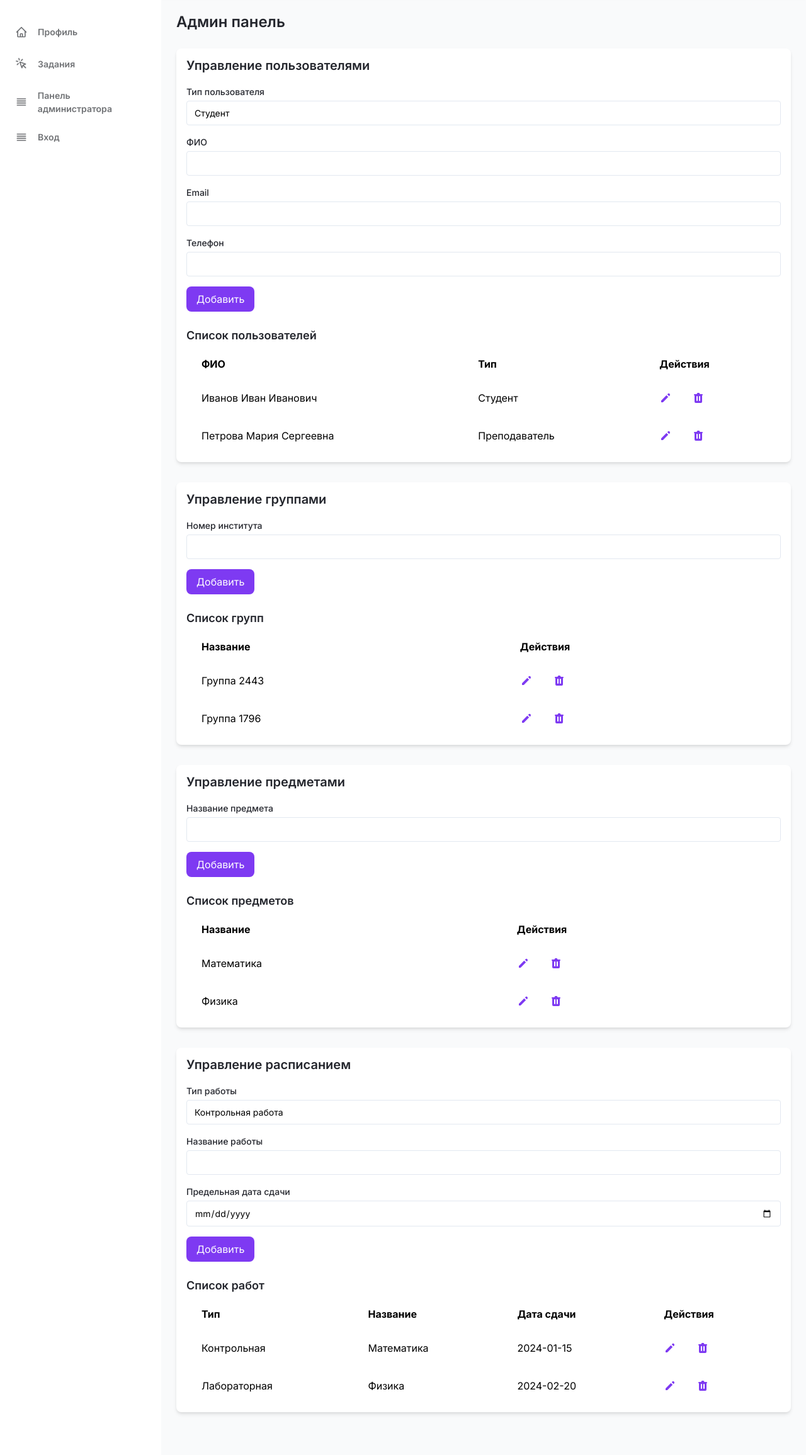
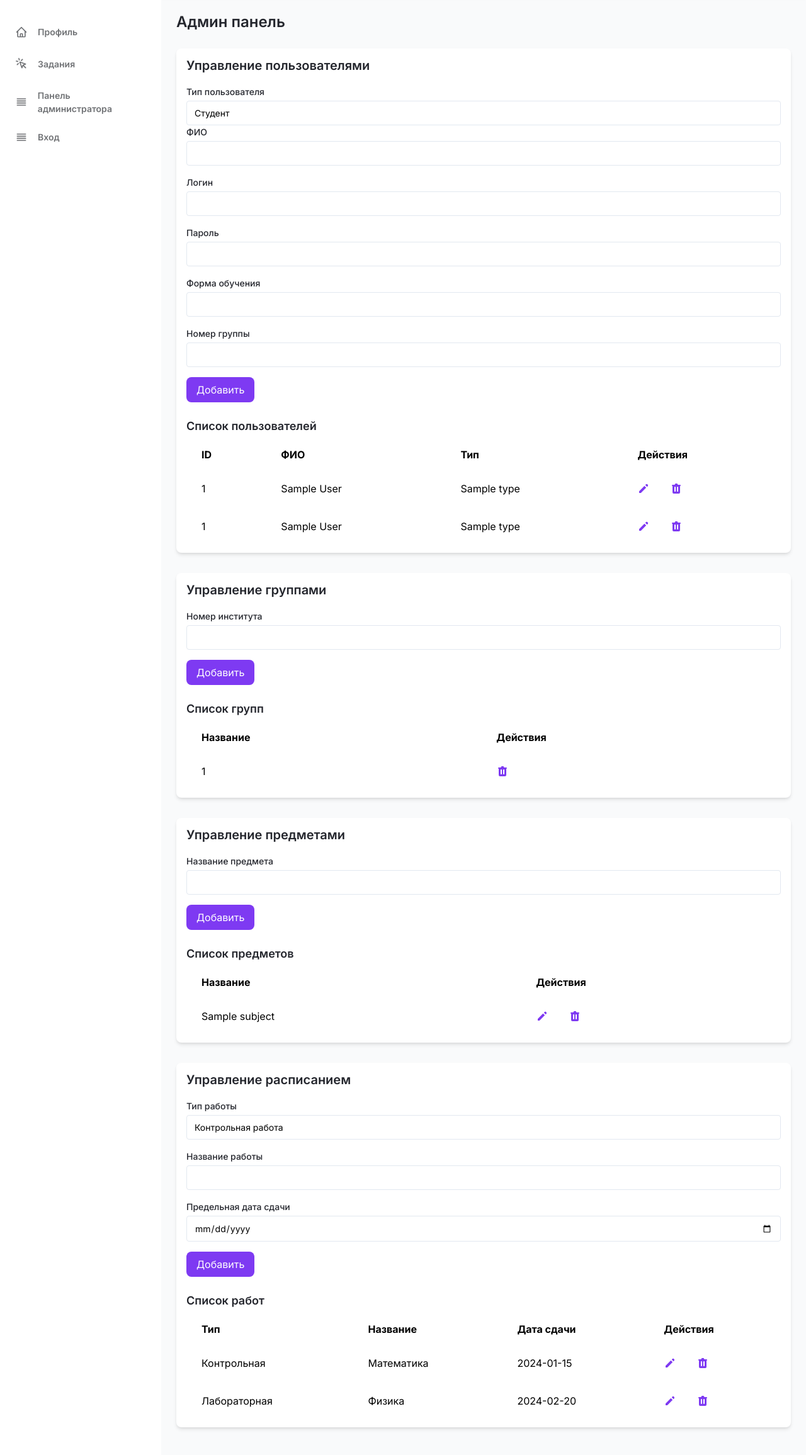
Before and after one commit to BalayanTA1/course2, a Flask app: page /admin_panel in a window 1280 px wide. Shown: the part 39-2350 px from the top of the page at 63% size. Run offline with Flask 3, Linux system fonts and the light colour scheme; a database or web service that is not in the repository returns one stand-in record (values such as "Sample title"); parts of the project's set-up code (start-up, migrations or seed data) failed here and were passed over; some libraries are stand-ins or nearby versions.

Commit message:
Новые данные

```diff
--- a/my_flask_app/app.py
+++ b/my_flask_app/app.py
@@ -1,8 +1,8 @@
 from flask import Flask, render_template, request, redirect, url_for
-# from db.student import add_student
-# from db.teacher import add_teacher
-from db.study_group import add_study_group, get_study_group_numbers
-from db.subject import add_subject
+from db.student import add_student, get_students, delete_student
+from db.teacher import add_teacher, get_teachers, delete_teacher
+from db.study_group import add_study_group, get_study_group_numbers, delete_study_group
+from db.subject import add_subject, get_subject_name, delete_subject_route
 app = Flask(__name__)
 
 # Данные о студенте
@@ -52,18 +52,6 @@ student_tasks = [
 
 # Данные для админ панели
 admin_data = {
-    'users': [
-        {'full_name': 'Иванов Иван Иванович', 'type': 'Студент'},
-        {'full_name': 'Петрова Мария Сергеевна', 'type': 'Преподаватель'},
-    ],
-    'groups': [
-        {'name': 'Группа 2443'},
-        {'name': 'Группа 1796'},
-    ],
-    'subjects': [
-        {'name': 'Математика'},
-        {'name': 'Физика'},
-    ],
     'tasks': [
         {'type': 'Контрольная', 'name': 'Математика', 'deadline': '2024-01-15'},
         {'type': 'Лабораторная', 'name': 'Физика', 'deadline': '2024-02-20'},
@@ -71,7 +59,7 @@ admin_data = {
 }
 
 # Маршруты для страниц
-@app.route('/')
+@app.route('/profile')
 def profile():
     return render_template('profile.html', student=student_data)
 
@@ -83,9 +71,6 @@ def profile2():
 def tasks():
     return render_template('tasks.html', student_tasks=student_tasks)
 
-@app.route('/admin_panel')
-def admin_panel():
-    return render_template('admin_panel.html', admin_data=admin_data)
 
 @app.route('/login')
 def login():
@@ -131,6 +116,19 @@ def login():
 #     return redirect(url_for('admin_panel'))
 
 # ВСЁ РАБОТАЕТ!!!
+@app.route('/admin_panel', methods=['GET'])
+def admin_panel():
+    user_type = request.args.get('user_type', 'student')
+    groups = get_study_group_numbers()
+    subjects = get_subject_name()
+
+    students = get_students()
+    teachers = get_teachers()
+
+    users = students + teachers
+
+    return render_template('admin_panel.html', admin_data={'groups': groups, 'users': users, 'subjects': subjects, 'tasks': admin_data['tasks']}, user_type=user_type)
+
 # Маршрут для обработки добавления группы
 @app.route('/add_group', methods=['POST'])
 def add_group():
@@ -139,15 +137,69 @@ def add_group():
         add_study_group(institute_id)
     return redirect(url_for('admin_panel'))
 
+@app.route('/delete_group', methods=['POST'])
+def delete_group():
+    group_number = request.form.get('group_number')
+    delete_study_group(group_number)
+    return redirect(url_for('admin_panel'))
+
+
 # Маршрут для обработки добавления предмета
 @app.route('/add_subject', methods=['POST'])
 def add_subject_route():
-    name = request.form.get('name')  # Получаем название предмета из формы
+    name = request.form.get('name')
     if name:
-        add_subject(name)  # Вызываем функцию добавления предмета
+        add_subject(name)
     return redirect(url_for('admin_panel'))
 
+@app.route('/delete_subject', methods=['POST'])
+def delete_subject_route():
+    subject_name = request.form.get('subject_name')
+    delete_subject(subject_name)
+    return redirect(url_for('admin_panel'))
+
+
+
+# Маршрут для обработки добавления студента
+@app.route('/add_student', methods=['POST'])
+def add_student_route():
+    full_name = request.form.get('full_name')
+    education_form = request.form.get('education_form')
+    group_number = request.form.get('group_number')
+    password = request.form.get('password')
+    login = request.form.get('login')
+
+    if full_name and education_form and group_number and password and login:
+        add_student(full_name, education_form, group_number, password, login)
+    return redirect(url_for('admin_panel'))
+
+# Маршрут для обработки добавления преподавателя
+@app.route('/add_teacher', methods=['POST'])
+def add_teacher_route():
+    full_name = request.form.get('full_name')
+    academic_degree = request.form.get('academic_degree')
+    position = request.form.get('position')
+    institute_id = request.form.get('institute_id')
+    password = request.form.get('password')
+    login = request.form.get('login')
+
+    if full_name and position and institute_id and password and login:
+        add_teacher(full_name, academic_degree, None, position, institute_id, password, login)
+    return redirect(url_for('admin_panel'))
+
+@app.route('/delete_user', methods=['POST'])
+def delete_user():
+    user_id = request.form.get('user_id')
+    user_type = request.form.get('user_type')
+
+    if user_type == 'Студент':
+        delete_student(user_id)
+    elif user_type == 'Преподаватель':
+        delete_teacher(user_id)
+
+    return redirect(url_for('admin_panel'))
+
+
+
 if __name__ == '__main__':
-    # add_student("azs", "jxyfz", "26", "123", "34erhf5345345345")
-    # add_study_group(29)
     app.run(host='0.0.0.0', port=8000)
--- a/my_flask_app/db/student.py
+++ b/my_flask_app/db/student.py
@@ -25,3 +25,8 @@ def get_student(student_id):
     result = student[0] if student else None
     print(result)
     return result
+
+def get_students():
+    query = "SELECT student_id AS id, full_name, 'Студент' AS type FROM Student"
+    students = execute_query(query)
+    return students
--- a/my_flask_app/db/subject.py
+++ b/my_flask_app/db/subject.py
@@ -23,3 +23,8 @@ def get_subject(name):
     result = subject[0] if subject else None
     print(result)
     return result
+
+def get_subject_name():
+    query = "SELECT name FROM Subject;"
+    subjects = execute_query(query)
+    return [{'name': subject['name']} for subject in subjects]
--- a/my_flask_app/db/teacher.py
+++ b/my_flask_app/db/teacher.py
@@ -25,3 +25,8 @@ def get_teacher(teacher_id):
     result = teacher[0] if teacher else None
     print(result)
     return result
+
+def get_teachers():
+    query = "SELECT teacher_id AS id, full_name, 'Преподаватель' AS type FROM Teacher"
+    teachers = execute_query(query)
+    return teachers
--- a/my_flask_app/templates/admin_panel.html
+++ b/my_flask_app/templates/admin_panel.html
@@ -129,34 +129,66 @@
             <!-- Управление студентами и преподавателями -->
             <div class="px-4 py-3 mb-8 bg-white rounded-lg shadow-md">
               <h3 class="text-xl font-semibold text-gray-700 mb-4">Управление пользователями</h3>
-              <form class="space-y-4">
+
+              <!-- Форма для выбора типа пользователя -->
+              <form method="GET" action="{{ url_for('admin_panel') }}" class="space-y-4">
                   <div>
                       <label class="block text-sm font-medium text-gray-700">Тип пользователя</label>
-                  <select class="block w-full mt-1 text-sm focus:border-purple-400 focus:outline-none focus:shadow-outline-purple form-input">
-                    <option value="student">Студент</option>
-                    <option value="teacher">Преподаватель</option>
+                      <select name="user_type" class="block w-full mt-1 text-sm focus:border-purple-400 focus:outline-none focus:shadow-outline-purple form-input" onchange="this.form.submit()">
+                          <option value="student" {% if user_type == 'student' %}selected{% endif %}>Студент</option>
+                          <option value="teacher" {% if user_type == 'teacher' %}selected{% endif %}>Преподаватель</option>
                       </select>
                   </div>
+              </form>
+
+              <!-- Форма для добавления пользователя -->
+              <form method="POST" action="{{ url_for('add_student_route') if user_type == 'student' else url_for('add_teacher_route') }}" class="space-y-4">
                   <div>
                       <label class="block text-sm font-medium text-gray-700">ФИО</label>
-                  <input type="text" class="block w-full mt-1 text-sm focus:border-purple-400 focus:outline-none focus:shadow-outline-purple form-input" />
+                      <input type="text" name="full_name" class="block w-full mt-1 text-sm focus:border-purple-400 focus:outline-none focus:shadow-outline-purple form-input" required>
                   </div>
                   <div>
-                  <label class="block text-sm font-medium text-gray-700">Email</label>
-                  <input type="email" class="block w-full mt-1 text-sm focus:border-purple-400 focus:outline-none focus:shadow-outline-purple form-input" />
+                      <label class="block text-sm font-medium text-gray-700">Логин</label>
+                      <input type="text" name="login" class="block w-full mt-1 text-sm focus:border-purple-400 focus:outline-none focus:shadow-outline-purple form-input" required>
                   </div>
                   <div>
-                  <label class="block text-sm font-medium text-gray-700">Телефон</label>
-                  <input type="text" class="block w-full mt-1 text-sm focus:border-purple-400 focus:outline-none focus:shadow-outline-purple form-input" />
+                      <label class="block text-sm font-medium text-gray-700">Пароль</label>
+                      <input type="password" name="password" class="block w-full mt-1 text-sm focus:border-purple-400 focus:outline-none focus:shadow-outline-purple form-input" required>
                   </div>
+                  {% if user_type == 'student' %}
+                  <div>
+                      <label class="block text-sm font-medium text-gray-700">Форма обучения</label>
+                      <input type="text" name="education_form" class="block w-full mt-1 text-sm focus:border-purple-400 focus:outline-none focus:shadow-outline-purple form-input" required>
+                  </div>
+                  <div>
+                      <label class="block text-sm font-medium text-gray-700">Номер группы</label>
+                      <input type="text" name="group_number" class="block w-full mt-1 text-sm focus:border-purple-400 focus:outline-none focus:shadow-outline-purple form-input" required>
+                  </div>
+                  {% elif user_type == 'teacher' %}
+                  <div>
+                      <label class="block text-sm font-medium text-gray-700">Ученая степень</label>
+                      <input type="text" name="academic_degree" class="block w-full mt-1 text-sm focus:border-purple-400 focus:outline-none focus:shadow-outline-purple form-input">
+                  </div>
+                  <div>
+                      <label class="block text-sm font-medium text-gray-700">Должность</label>
+                      <input type="text" name="position" class="block w-full mt-1 text-sm focus:border-purple-400 focus:outline-none focus:shadow-outline-purple form-input">
+                  </div>
+                  <div>
+                      <label class="block text-sm font-medium text-gray-700">Институт (ID)</label>
+                      <input type="number" name="institute_id" class="block w-full mt-1 text-sm focus:border-purple-400 focus:outline-none focus:shadow-outline-purple form-input">
+                  </div>
+                  {% endif %}
                   <button type="submit" class="px-4 py-2 bg-purple-600 text-white rounded-lg">Добавить</button>
               </form>
+
+              <!-- Список пользователей -->
               <div class="mt-6">
                 <h4 class="text-lg font-semibold text-gray-700 mb-2">Список пользователей</h4>
                 <div class="overflow-x-auto">
                     <table class="w-full whitespace-nowrap">
                         <thead>
                             <tr class="text-left font-bold">
+                                <th class="px-6 py-3">ID</th>
                                 <th class="px-6 py-3">ФИО</th>
                                 <th class="px-6 py-3">Тип</th>
                                 <th class="px-6 py-3">Действия</th>
@@ -165,40 +197,19 @@
                         <tbody>
                             {% for user in admin_data.users %}
                             <tr class="hover:bg-gray-100">
+                                <td class="px-6 py-4">{{ user.id }}</td>
                                 <td class="px-6 py-4">{{ user.full_name }}</td>
                                 <td class="px-6 py-4">{{ user.type }}</td>
                                 <td class="px-4 py-3">
                                     <div class="flex items-center space-x-4 text-sm">
-                              <button
-                                class="flex items-center justify-between px-2 py-2 text-sm font-medium leading-5 text-purple-600 rounded-lg dark:text-gray-400 focus:outline-none focus:shadow-outline-gray"
-                                aria-label="Edit"
-                              >
-                                <svg
-                                  class="w-5 h-5"
-                                  aria-hidden="true"
-                                  fill="currentColor"
-                                  viewBox="0 0 20 20"
-                                >
-                                  <path
-                                    d="M13.586 3.586a2 2 0 112.828 2.828l-.793.793-2.828-2.828.793-.793zM11.379 5.793L3 14.172V17h2.828l8.38-8.379-2.83-2.828z"
-                                  ></path>
+                                        <button class="flex items-center justify-between px-2 py-2 text-sm font-medium leading-5 text-purple-600 rounded-lg focus:outline-none focus:shadow-outline-gray" aria-label="Edit">
+                                            <svg class="w-5 h-5" aria-hidden="true" fill="currentColor" viewBox="0 0 20 20">
+                                                <path d="M13.586 3.586a2 2 0 112.828 2.828l-.793.793-2.828-2.828.793-.793zM11.379 5.793L3 14.172V17h2.828l8.38-8.379-2.83-2.828z"></path>
                                             </svg>
                                         </button>
-                              <button
-                                class="flex items-center justify-between px-2 py-2 text-sm font-medium leading-5 text-purple-600 rounded-lg dark:text-gray-400 focus:outline-none focus:shadow-outline-gray"
-                                aria-label="Delete"
-                              >
-                                <svg
-                                  class="w-5 h-5"
-                                  aria-hidden="true"
-                                  fill="currentColor"
-                                  viewBox="0 0 20 20"
-                                >
-                                  <path
-                                    fill-rule="evenodd"
-                                    d="M9 2a1 1 0 00-.894.553L7.382 4H4a1 1 0 000 2v10a2 2 0 002 2h8a2 2 0 002-2V6a1 1 0 100-2h-3.382l-.724-1.447A1 1 0 0011 2H9zM7 8a1 1 0 012 0v6a1 1 0 11-2 0V8zm5-1a1 1 0 00-1 1v6a1 1 0 102 0V8a1 1 0 00-1-1z"
-                                    clip-rule="evenodd"
-                                  ></path>
+                                        <button class="flex items-center justify-between px-2 py-2 text-sm font-medium leading-5 text-purple-600 rounded-lg focus:outline-none focus:shadow-outline-gray" aria-label="Delete">
+                                            <svg class="w-5 h-5" aria-hidden="true" fill="currentColor" viewBox="0 0 20 20">
+                                                <path fill-rule="evenodd" d="M9 2a1 1 0 00-.894.553L7.382 4H4a1 1 0 000 2v10a2 2 0 002 2h8a2 2 0 002-2V6a1 1 0 100-2h-3.382l-.724-1.447A1 1 0 0011 2H9zM7 8a1 1 0 012 0v6a1 1 0 11-2 0V8zm5-1a1 1 0 00-1 1v6a1 1 0 102 0V8a1 1 0 00-1-1z" clip-rule="evenodd"></path>
                                             </svg>
                                         </button>
                                     </div>
@@ -237,38 +248,14 @@
                           <td class="px-6 py-4">{{ group.name }}</td>
                           <td class="px-4 py-3">
                             <div class="flex items-center space-x-4 text-sm">
-                              <button
-                                class="flex items-center justify-between px-2 py-2 text-sm font-medium leading-5 text-purple-600 rounded-lg dark:text-gray-400 focus:outline-none focus:shadow-outline-gray"
-                                aria-label="Edit"
-                              >
-                                <svg
-                                  class="w-5 h-5"
-                                  aria-hidden="true"
-                                  fill="currentColor"
-                                  viewBox="0 0 20 20"
-                                >
-                                  <path
-                                    d="M13.586 3.586a2 2 0 112.828 2.828l-.793.793-2.828-2.828.793-.793zM11.379 5.793L3 14.172V17h2.828l8.38-8.379-2.83-2.828z"
-                                  ></path>
+                              <form action="{{ url_for('delete_group') }}" method="POST" class="inline">
+                                <input type="hidden" name="group_number" value="{{ group.name }}">
+                                <button type="submit" class="flex items-center justify-between px-2 py-2 text-sm font-medium leading-5 text-purple-600 rounded-lg focus:outline-none focus:shadow-outline-gray" aria-label="Delete">
+                                  <svg class="w-5 h-5" aria-hidden="true" fill="currentColor" viewBox="0 0 20 20">
+                                    <path fill-rule="evenodd" d="M9 2a1 1 0 00-.894.553L7.382 4H4a1 1 0 000 2v10a2 2 0 002 2h8a2 2 0 002-2V6a1 1 0 100-2h-3.382l-.724-1.447A1 1 0 0011 2H9zM7 8a1 1 0 012 0v6a1 1 0 11-2 0V8zm5-1a1 1 0 00-1 1v6a1 1 0 102 0V8a1 1 0 00-1-1z" clip-rule="evenodd"></path>
                                   </svg>
                                 </button>
-                              <button
-                                class="flex items-center justify-between px-2 py-2 text-sm font-medium leading-5 text-purple-600 rounded-lg dark:text-gray-400 focus:outline-none focus:shadow-outline-gray"
-                                aria-label="Delete"
-                              >
-                                <svg
-                                  class="w-5 h-5"
-                                  aria-hidden="true"
-                                  fill="currentColor"
-                                  viewBox="0 0 20 20"
-                                >
-                                  <path
-                                    fill-rule="evenodd"
-                                    d="M9 2a1 1 0 00-.894.553L7.382 4H4a1 1 0 000 2v10a2 2 0 002 2h8a2 2 0 002-2V6a1 1 0 100-2h-3.382l-.724-1.447A1 1 0 0011 2H9zM7 8a1 1 0 012 0v6a1 1 0 11-2 0V8zm5-1a1 1 0 00-1 1v6a1 1 0 102 0V8a1 1 0 00-1-1z"
-                                    clip-rule="evenodd"
-                                  ></path>
-                                </svg>
-                              </button>
+                              </form>
                             </div>
                           </td>
                         </tr>
```
Lines whose indentation alone changed are shown as unchanged.
